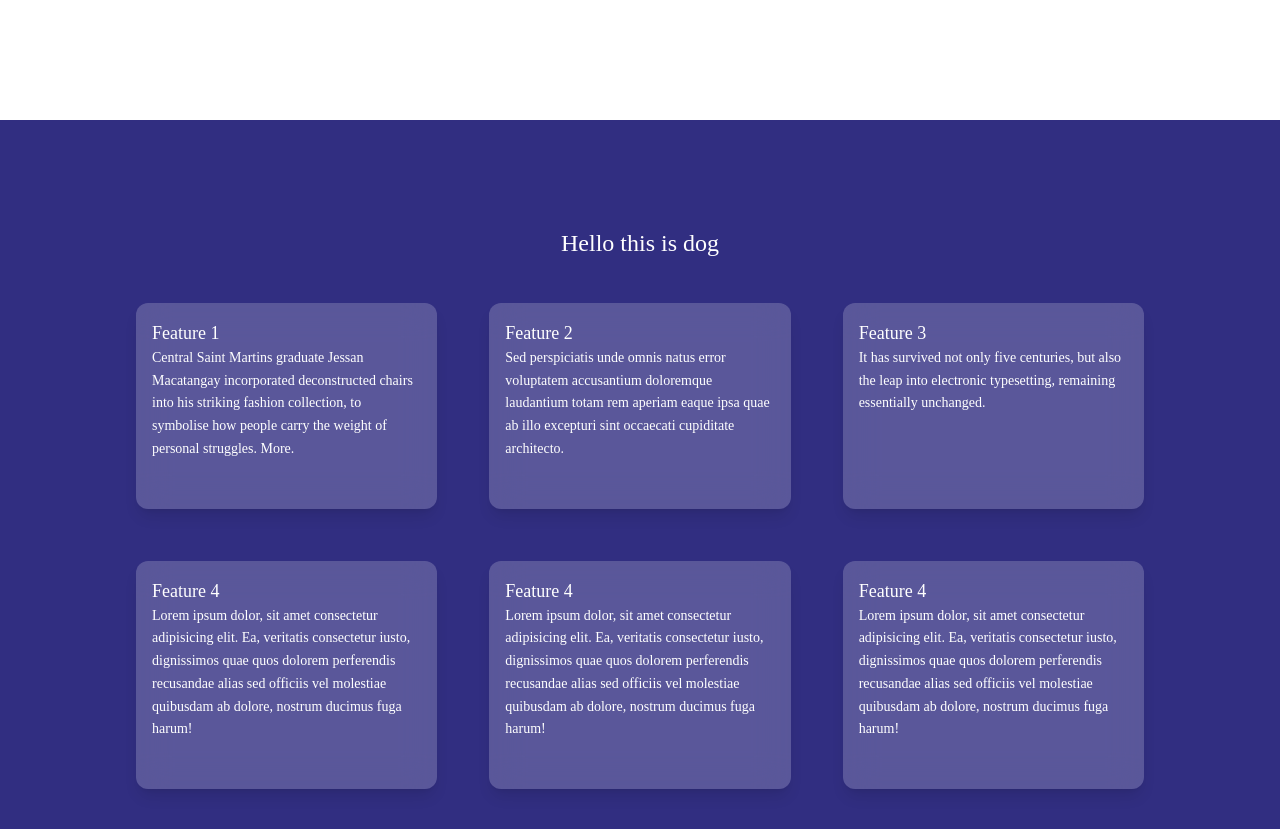
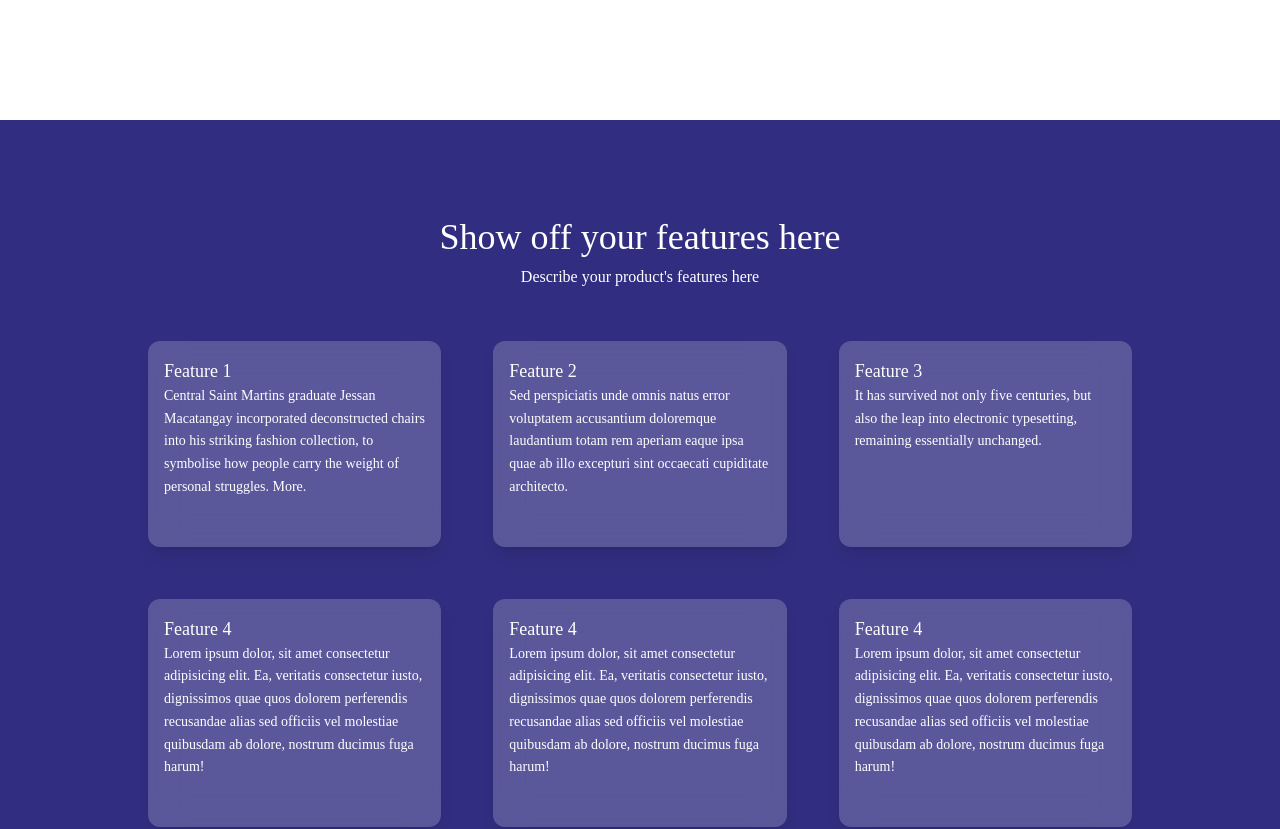
Before and after one commit to synerjay/landing-page-template-nextjs, a Next.js app: page / in a window 1280 px wide. Shown: the part 1480-2309 px from the top of the page. Built offline with nearby package versions, Linux system fonts and the light colour scheme.

Commit message:
Added text

```diff
--- a/comps/Feature.js
+++ b/comps/Feature.js
@@ -64,8 +64,11 @@ const Feature = () => {
     },
   ];
   return (
-    <section className='bg-indigo-900 h-screen flex flex-col justify-center items-center'>
-      <h2 className='text-center text-2xl text-white'> Hello this is dog</h2>
+    <section className='bg-indigo-900 h-screen text-white flex flex-col gap-y-2 justify-center items-center p-3 pt-10'>
+      <h2 className='text-center text-4xl text-white'>
+        Show off your features here
+      </h2>
+      <p className='text-md'>Describe your product's features here</p>
       <FeatureBox features={features} />
     </section>
   );
```
